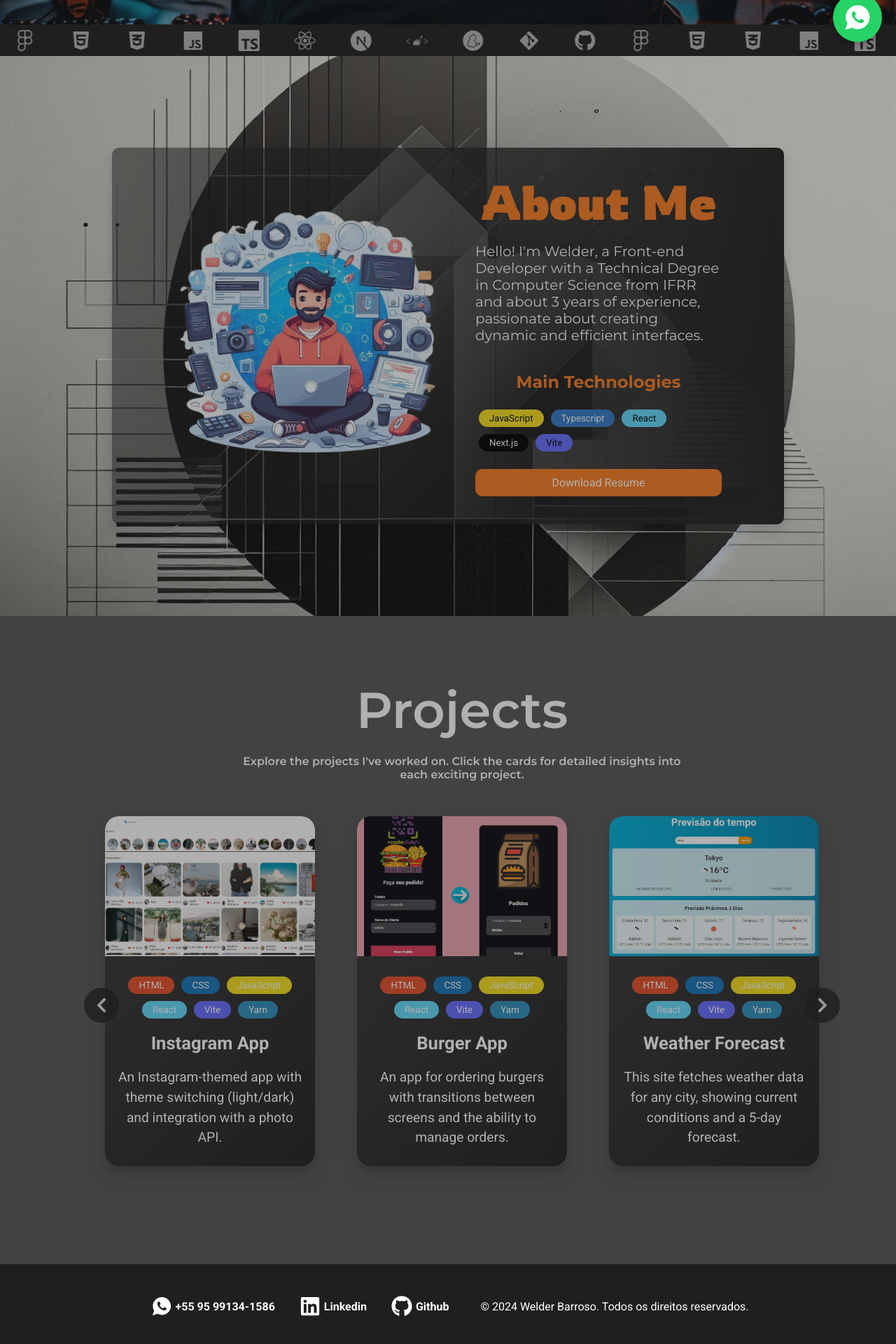
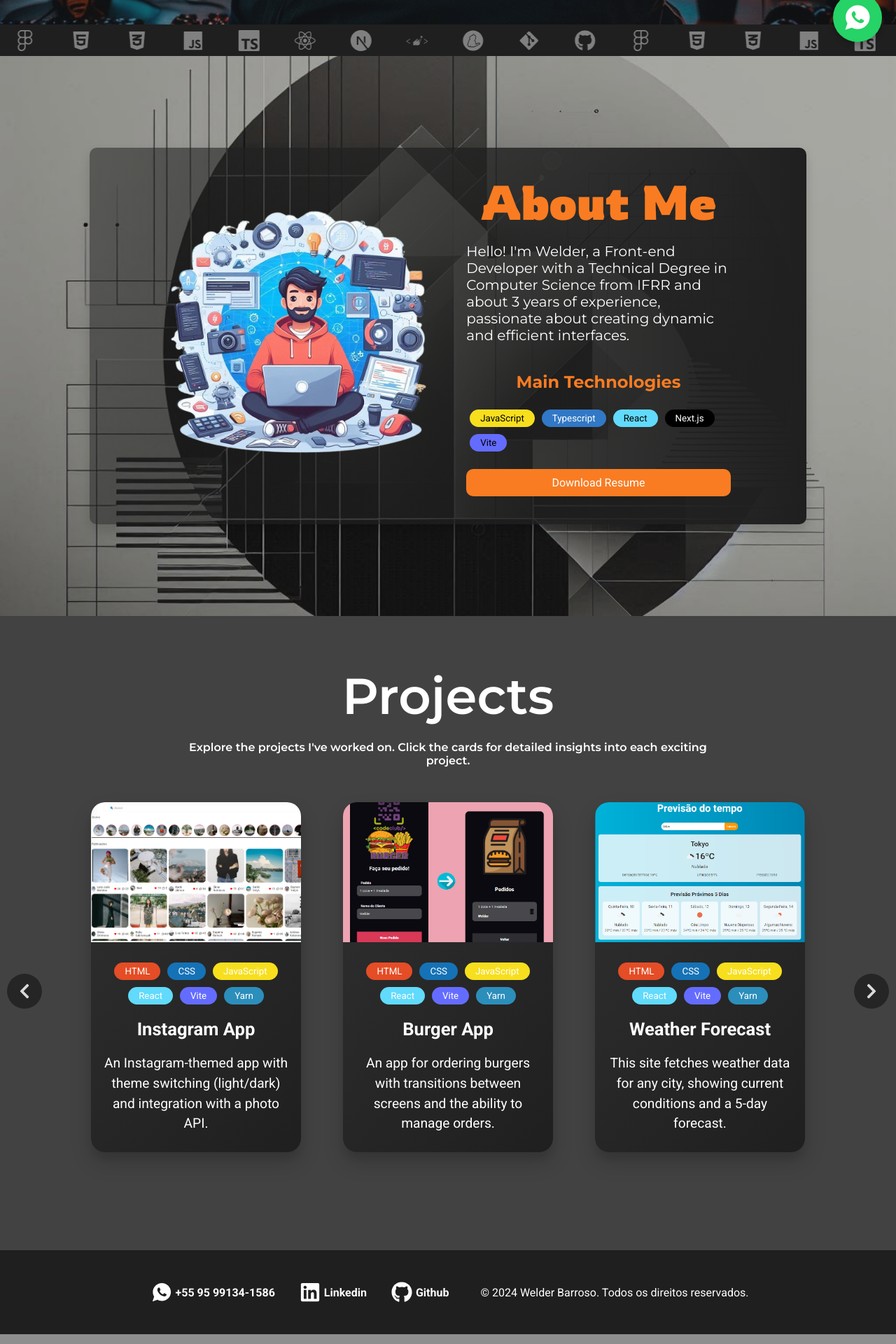
Before and after one commit to WelderBM/Portifolio, a React (Vite) app: page / in a window 1280 px wide. Shown: the part 720-2640 px from the top of the page at 70% size. Built offline with nearby package versions, Linux system fonts and the light colour scheme.

Commit message:
fixing bugs

```diff
--- a/src/App.tsx
+++ b/src/App.tsx
@@ -44,14 +44,14 @@ function App() {
         id="sobre"
         ref={aboutRef}
       >
-        <div className={`animate-section ${aboutInView ? 'visible' : ''}`}><About/></div>
+        <div style={{width: "100%", margin: "0", zIndex:"1"}} className={`animate-section ${aboutInView ? 'visible' : ''}`}><About/></div>
 
       </BackgroundGeometric>
       <BackgroundBack
         id="projetos"
         ref={projectsRef}
       >
-        <div className={`animate-section ${projectsInView ? 'visible' : ''}`}><ProjectsCads /></div>
+        <div style={{width: "100%", margin: "0", zIndex:"1"}} className={`animate-section ${projectsInView ? 'visible' : ''}`}><ProjectsCads /></div>
 
       </BackgroundBack>
       <Footer id="contatos" theme={theme} />
--- a/src/components/ProjectsCads/ProjectsCads.styles.ts
+++ b/src/components/ProjectsCads/ProjectsCads.styles.ts
@@ -8,7 +8,6 @@ export const Container = styled.div`
   flex-direction: column;
   align-items: center;
   gap: 20px;
-  margin: 20px;
   margin-bottom: 80px;
   text-align: center;
 `;
--- a/src/styles.ts
+++ b/src/styles.ts
@@ -77,12 +77,12 @@ export const BackgroundGeometric = styled.div`
 `
 export const BackgroundBack = styled.div`
   width: 100%;
-  width: 100%;
   min-height: 100vh;
   display: flex;
   justify-content: center;
   align-items: center;
   position: relative;
+  margin: 0 !important;
 
   background-color: ${props => props.theme.body};
   background-size: cover;
```
